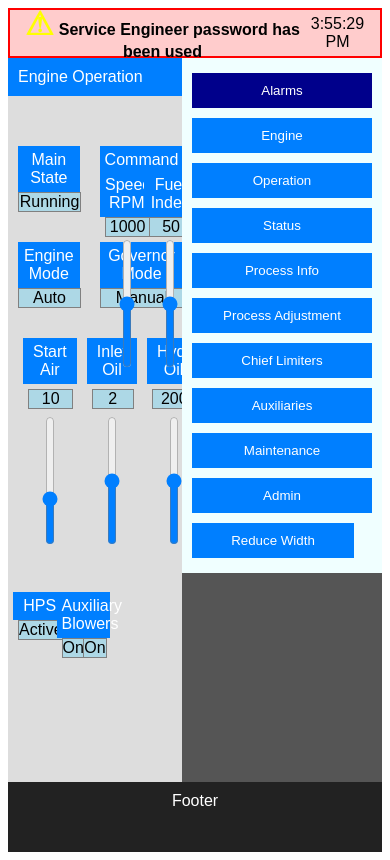
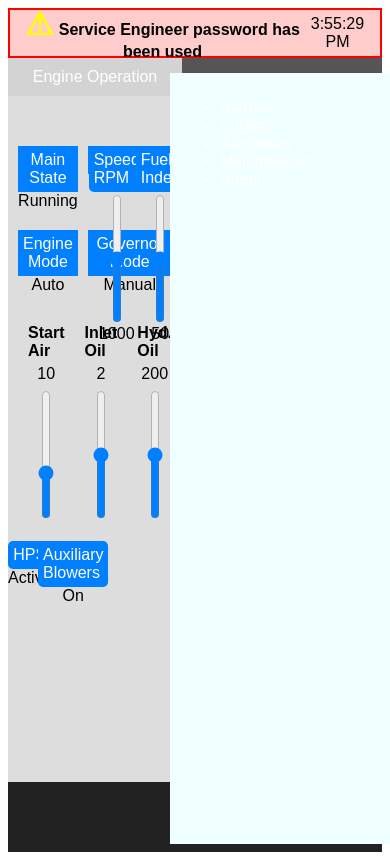
Before and after one commit to torkilp/EcsMopAB_Test, an Angular app in the folder ecsmop/: page / in a window 390 px wide. Built offline with nearby package versions, Linux system fonts and the light colour scheme.

Commit message:
Refactor main area and right menu components, enhancing layout and styles for improved usability and responsiveness

```diff
--- a/ecsmop/src/app/components/main-area/main-area.component.css
+++ b/ecsmop/src/app/components/main-area/main-area.component.css
@@ -1,8 +1,3 @@
-body,
-html {
-    font-family: Arial, sans-serif;
-}
-
 .main-layout {
     display: flex;
     flex-direction: column;
@@ -20,7 +15,6 @@ html {
     display: flex;
     flex-direction: column;
     width: 50%;
-    height: 100%;
 }
 
 /*  Controls  */
@@ -38,7 +32,7 @@ input[type=range][orient=vertical] {
 input[type='range'][orient=vertical]::-webkit-slider-thumb {
     -webkit-appearance: none;
     border-radius: 20px;
-    background-color: azure;
+    background-color: grey;
     color: royalblue;
     height: 30px;
     width: 30px;
@@ -67,6 +61,8 @@ input[type='range'][orient=vertical]::-webkit-slider-thumb {
 
 .meter label {
     margin-bottom: 5px;
+    font-weight: bold;
+    /* Make the labels bold */
 }
 
 .meter span {
@@ -75,11 +71,11 @@ input[type='range'][orient=vertical]::-webkit-slider-thumb {
 
 
 .top-bar {
-    background-color: #007FFF;
+    background-color: lightgray;
     color: white;
     width: 100%;
     padding: 10px;
-    text-align: left;
+    text-align: center;
 }
 
 
@@ -88,21 +84,14 @@ input[type='range'][orient=vertical]::-webkit-slider-thumb {
     display: flex;
     gap: 20px;
     justify-content: center;
-    text-align: center;
     padding: 10px;
-    width: 100%;
 }
 
 .control {
     display: flex;
     flex-direction: column;
     align-items: center;
-    justify-content: center;
-    text-align: center;
     margin-bottom: 10px;
-    padding: 10px;
-    height: 100%;
-    width: 100%;
 }
 
 .horizontal-slider {
@@ -113,10 +102,9 @@ input[type='range'][orient=vertical]::-webkit-slider-thumb {
     margin-top: 20px;
     display: grid;
     grid-template-columns: repeat(2, 1fr);
-    gap: 20px;
+    gap: 10px;
+    text-align: center;
     padding: 10px;
-    width: 100%;
-    text-align: center;
 }
 
 .state-item label {
@@ -129,20 +117,9 @@ input[type='range'][orient=vertical]::-webkit-slider-thumb {
 .blue-label {
     background-color: #007FFF;
     color: white;
-    text-align: center;
     padding: 5px;
-    border-radius: 0px;
+    border-radius: 5px;
     display: inline-block;
-    width: 100%
-}
-
-.blue-label-value span {
-    color: black;
-    background-color: lightblue;
-    border: 1px solid grey;
-    display: inline-block;
-    padding: 0px;
-    width: 99%
 }
 
 .state-item {
--- a/ecsmop/src/app/components/main-area/main-area.component.html
+++ b/ecsmop/src/app/components/main-area/main-area.component.html
@@ -18,9 +18,7 @@
         <div class="state-controls">
           <div class="state-item" *ngFor="let state of states">
             <label [for]="'state-' + state.label">{{ state.label }}</label>
-            <div class="blue-label-value">
             <span id="{{ 'state-' + state.label }}">{{ state.value }}</span>
-            </div>
           </div>
         </div>
       </div>
@@ -28,51 +26,26 @@
       <div class="row">
         <div class="meters">
           <div *ngFor="let mymeter of meters" class="meter">
-
-            <label [for]="'meter-' + mymeter.name" class="blue-label">{{ mymeter.name }}</label>
-            <div class="blue-label-value" style="width:100%; text-align: center;">
+            <label [for]="'meter-' + mymeter.name">{{ mymeter.name }}</label>
             <span>{{ mymeter.value }}</span>
-            </div>
             <input type="range" id="{{ 'meter-' + mymeter.name }}" [(ngModel)]="mymeter.value" [min]="mymeter.min"
               [max]="mymeter.max" orient="vertical" class="accent" />
           </div>
-
         </div>
       </div>
 
       <div class="row">
 
         <div class="column">
-          <div class="row">
           <div class="control">
             <label for="hpsState" class="blue-label">HPS</label>
-              <div class="row" style="width:100%">
-                <div class="column" style="width:100%">
-                  <div class="blue-label-value">
             <span id="hpsState">{{ hpsState }}</span>
           </div>
         </div>
-              </div>
-            </div>
-          </div>
-        </div>
         <div class="column">
-          <div class="row">
           <div class="control">
             <label for="auxBlowers" class="blue-label">Auxiliary Blowers</label>
-              <div class="row">
-                <div class="column">
-                  <div class="blue-label-value">
-                    <span id="auxBlowers" class="blue-label-value">{{ auxBlowersState }}</span>
-                  </div>
-                </div>
-                <div class="column">
-                  <div class="blue-label-value">
-                    <span id="auxBlowers" class="blue-label-value">{{ auxBlowersState }}</span>
-                  </div>
-                </div>
-              </div>
-            </div>
+            <span id="auxBlowers">{{ auxBlowersState }}</span>
           </div>
         </div>
 
@@ -86,11 +59,9 @@
           <div class="controls">
             <div class="control">
               <label for="speedRPM" class="blue-label">Speed RPM</label>
-              <div class="blue-label-value" style="width:100%; text-align: center;">
-                <span>{{ speedRPM }}</span>
-              </div>
               <input type="range" id="speedRPM" [(ngModel)]="speedRPM" min="0" max="2000" orient="vertical"
                 class="accent" />
+              <span>{{ speedRPM }}</span>
             </div>
           </div>
         </div>
@@ -98,11 +69,9 @@
           <div class="controls">
             <div class="control">
               <label for="fuelIndex" class="blue-label">Fuel Index</label>
-              <div class="blue-label-value" style="width:100%; text-align: center;">
-                <span>{{ fuelIndex }}</span>
-              </div>
               <input type="range" id="fuelIndex" [(ngModel)]="fuelIndex" min="0" max="100" orient="vertical"
                 class="accent" />
+              <span>{{ fuelIndex }}</span>
             </div>
           </div>
         </div>
--- a/ecsmop/src/app/components/right-menu/right-menu.component.css
+++ b/ecsmop/src/app/components/right-menu/right-menu.component.css
@@ -1,9 +1,11 @@
 .menu {
   display: flex;
   flex-direction: column;
+  position: absolute;
   right: 0;
+  top: 73px;
   bottom: 0;
-
+  width: 200px;
   background: azure;
   padding: 10px;
 }
--- a/ecsmop/src/app/components/right-menu/right-menu.component.html
+++ b/ecsmop/src/app/components/right-menu/right-menu.component.html
@@ -1,6 +1,18 @@
 <div class="menu">
-  <button *ngFor="let item of menuItems" [class.active]="selectedItem === item" (click)="selectItem(item)">
-    {{ item }}
+  <!-- <button *ngFor="let item of menuItems" [class.active]="selectedItem === item" (click)="toggleSubMenu(item)">
+    {{ item.name }}
   </button>
-  <button (click)="reduceWidth()">Reduce Width</button>
+  <button (click)="reduceWidth()">Reduce Width</button> -->
+
+  <ul>
+    <li *ngFor="let item of menuItems" (click)="toggleSubMenu(item)">
+      {{ item.name }}
+      <ul *ngIf="item.name === 'Engine' && isEngineSubMenuOpen">
+        <li *ngFor="let subItem of item.subMenu">
+          {{ subItem }}
+        </li>
+      </ul>
+    </li>
+  </ul>
+
 </div>
--- a/ecsmop/src/app/components/right-menu/right-menu.component.ts
+++ b/ecsmop/src/app/components/right-menu/right-menu.component.ts
@@ -1,5 +1,5 @@
 import { CommonModule } from '@angular/common';
-import { Component, OnInit } from '@angular/core';
+import { Component, Renderer2 } from '@angular/core';
 
 @Component({
   standalone: true,
@@ -8,30 +8,52 @@ import { Component, OnInit } from '@angular/core';
   styleUrls: ['./right-menu.component.css'],
   imports: [CommonModule]
 })
+export class RightMenuComponent {
+  constructor(private renderer: Renderer2) { }
 
 
-export class RightMenuComponent implements OnInit {
-  menuItems = ['Alarms', 'Engine', 'Operation', 'Status', 'Process Info', 'Process Adjustment', 'Chief Limiters', 'Auxiliaries', 'Maintenance', 'Admin'];
+  menuItems = [
+    {
+      name: 'Alarms',
+      subMenu: []
+    },
+    {
+      name: 'Engine',
+      subMenu: ['Operation', 'Status', 'Process Info', 'Process Adjustment', 'Chief Limiters']
+    },
+    {
+      name: 'Auxiliaries',
+      subMenu: []
+    },
+    {
+      name: 'Maintenance',
+      subMenu: []
+    },
+    {
+      name: 'Admin',
+      subMenu: []
+    }
+  ];
   selectedItem = this.menuItems[0];
+  isEngineSubMenuOpen = false;
 
+  toggleSubMenu(item: { name: string; subMenu: string[] }) {
 
-  ngOnInit() {
-    this.reduceWidth();
-  }
-
-  selectItem(item: string) {
+    if (item.name === 'Engine') {
+      this.isEngineSubMenuOpen = !this.isEngineSubMenuOpen;
+    } else {
+      this.isEngineSubMenuOpen = false;
+    }
     this.selectedItem = item;
   }
 
+
+
   reduceWidth() {
-    const elements = document.querySelectorAll('.operation, .status, .process-info, .process-adjustment, .chief-limits');
-    elements.forEach((element) => {
-      (element as HTMLElement).classList.add('reduced-width');
-    });
-
     const buttons = document.querySelectorAll('.menu button');
     buttons.forEach((button) => {
-      (button as HTMLElement).classList.add('reduced-width-button');
+      this.renderer.addClass(button, 'reduced-width-button');
     });
   }
+
 }
```
Lines whose indentation alone changed are shown as unchanged.
